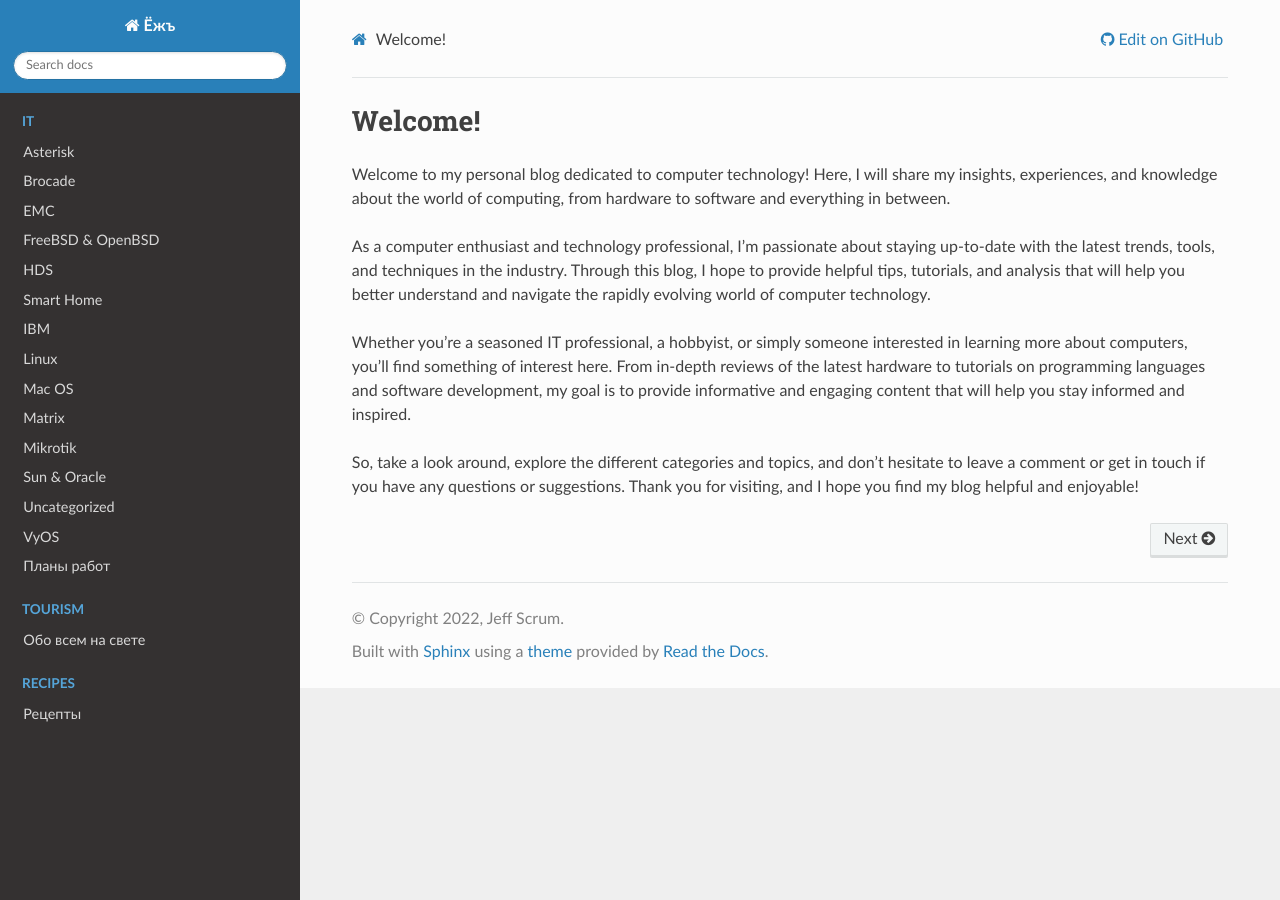
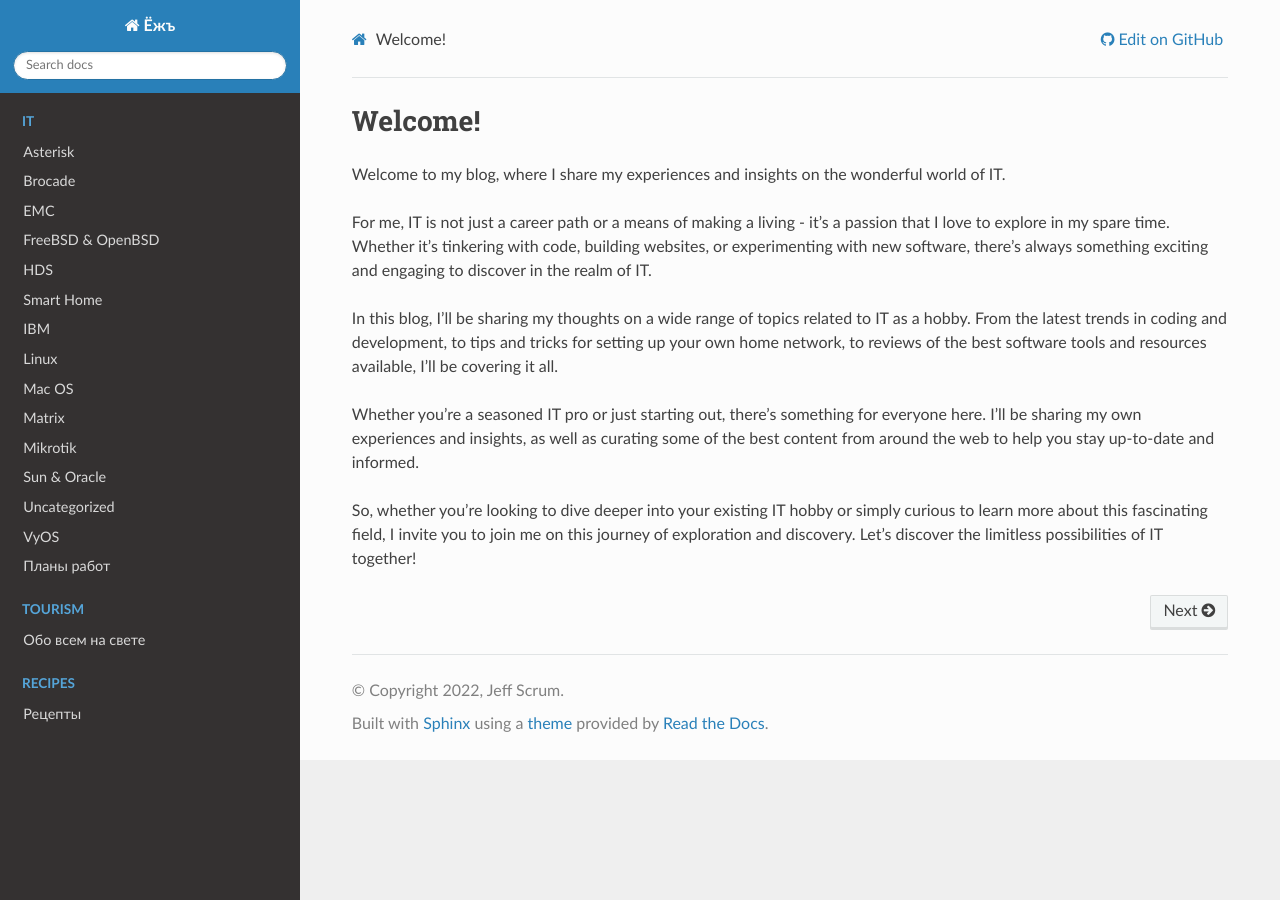
Before and after one commit to jeffscrum/jeffscrum.github.io, a Sphinx documentation site: the page built from source/index.rst, in a window 1280 px wide. Built offline with Sphinx 7.4.7 and the Read the Docs theme 2.0.0, drawn with Linux system fonts in a browser that asks for light colours.

Commit message:
Update index.rst

```diff
--- a/source/index.rst
+++ b/source/index.rst
@@ -7,13 +7,15 @@
 Welcome!
 ========
 
-Welcome to my personal blog dedicated to computer technology! Here, I will share my insights, experiences, and knowledge about the world of computing, from hardware to software and everything in between.
+Welcome to my blog, where I share my experiences and insights on the wonderful world of IT.
 
-As a computer enthusiast and technology professional, I'm passionate about staying up-to-date with the latest trends, tools, and techniques in the industry. Through this blog, I hope to provide helpful tips, tutorials, and analysis that will help you better understand and navigate the rapidly evolving world of computer technology.
+For me, IT is not just a career path or a means of making a living - it's a passion that I love to explore in my spare time. Whether it's tinkering with code, building websites, or experimenting with new software, there's always something exciting and engaging to discover in the realm of IT.
 
-Whether you're a seasoned IT professional, a hobbyist, or simply someone interested in learning more about computers, you'll find something of interest here. From in-depth reviews of the latest hardware to tutorials on programming languages and software development, my goal is to provide informative and engaging content that will help you stay informed and inspired.
+In this blog, I'll be sharing my thoughts on a wide range of topics related to IT as a hobby. From the latest trends in coding and development, to tips and tricks for setting up your own home network, to reviews of the best software tools and resources available, I'll be covering it all.
 
-So, take a look around, explore the different categories and topics, and don't hesitate to leave a comment or get in touch if you have any questions or suggestions. Thank you for visiting, and I hope you find my blog helpful and enjoyable!
+Whether you're a seasoned IT pro or just starting out, there's something for everyone here. I'll be sharing my own experiences and insights, as well as curating some of the best content from around the web to help you stay up-to-date and informed.
+
+So, whether you're looking to dive deeper into your existing IT hobby or simply curious to learn more about this fascinating field, I invite you to join me on this journey of exploration and discovery. Let's discover the limitless possibilities of IT together!
 
 
 .. toctree::
```
